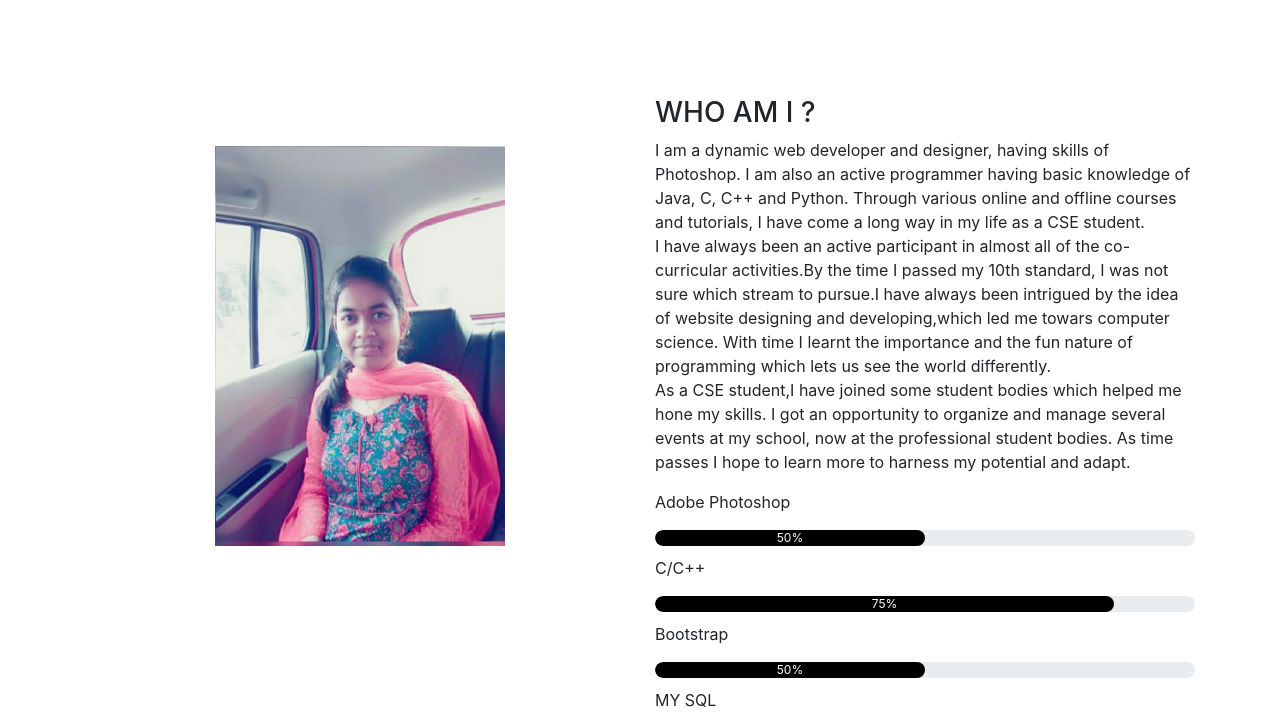
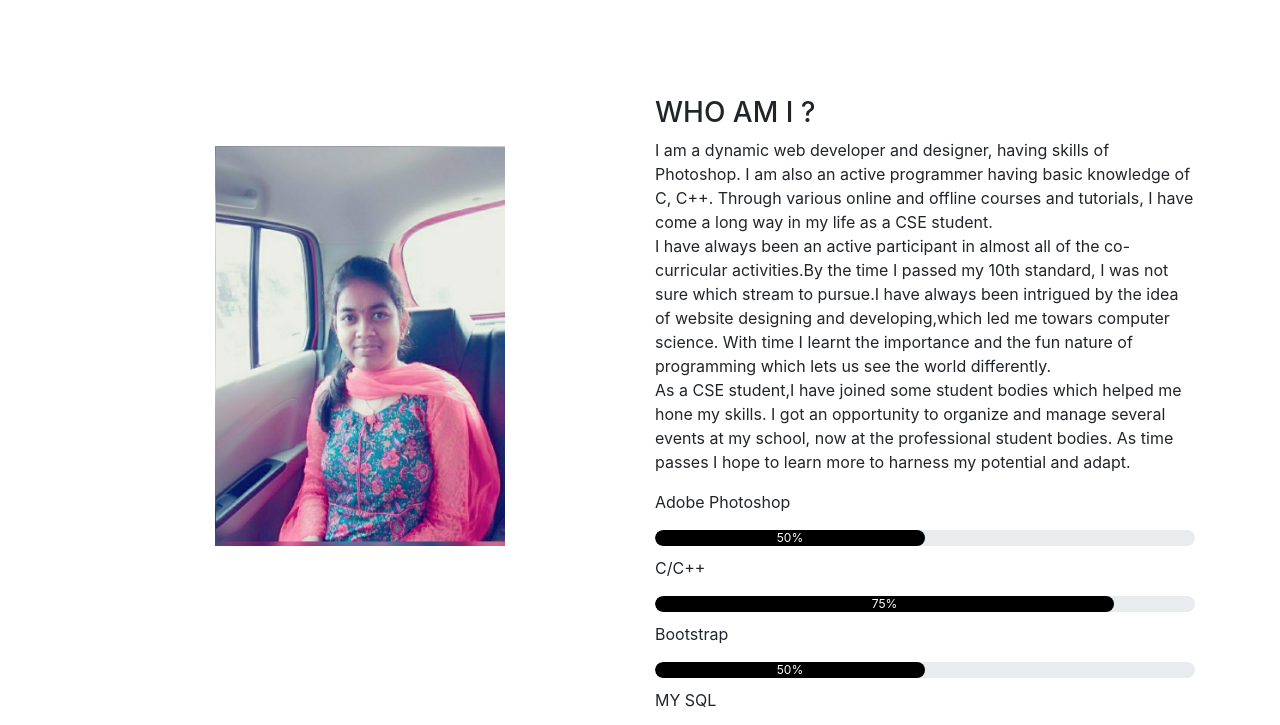
Before and after one commit to Hency777/Resume.github.io, a plain HTML site: page index.html in a window 1280 px wide. Shown: the part 880-1605 px from the top of the page. Drawn offline with nearby package versions, Linux system fonts and the light colour scheme.

Commit message:
Update index.html

```diff
--- a/index.html
+++ b/index.html
@@ -78,7 +78,7 @@
   		<div class="col-md-6">
   			<h3>WHO AM I ?</h3>
              <p>
-             	I am a dynamic web developer and designer, having skills of Photoshop. I am also an active programmer having basic knowledge of Java, C, C++ and Python. Through various online and offline courses and tutorials, I have come a long way in my life as a CSE student.<br>
+             	I am a dynamic web developer and designer, having skills of Photoshop. I am also an active programmer having basic knowledge of C, C++. Through various online and offline courses and tutorials, I have come a long way in my life as a CSE student.<br>
              	I have always been an active participant in almost all of the co-curricular activities.By the time I passed my 10th standard, I was not sure which stream to pursue.I have always been intrigued by the idea of website designing and developing,which led me towars computer science. With time I learnt the importance and the fun nature of programming which lets us see the world differently.<br>
              	As a CSE student,I have joined some student bodies which helped me hone my skills. I got an opportunity to organize and manage several events at my school, now at the professional student bodies. As time passes I hope to learn more to harness my potential and adapt.
              </p>
```
